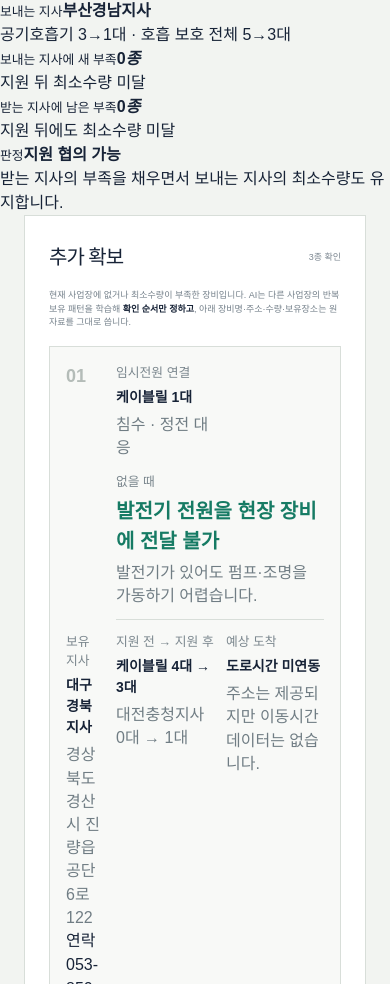
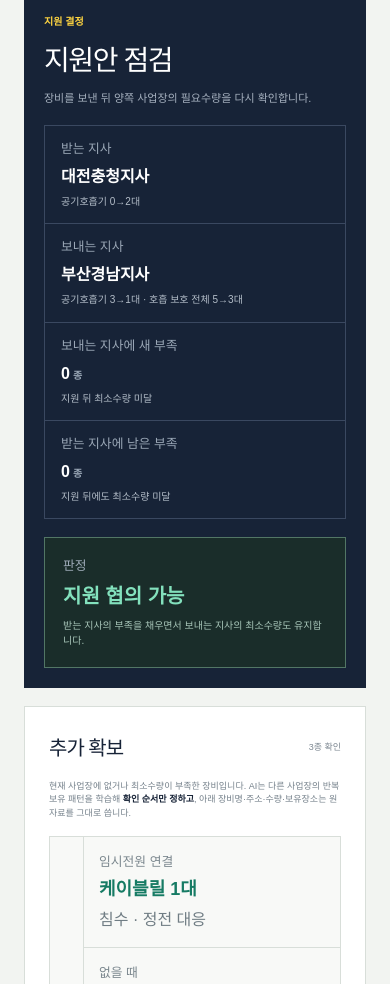
Before and after one commit to woals5420/hyeonjang-on, a Next.js app: page /recover in a window 390 px wide. Shown: the part 3617-4601 px from the top of the page. Built offline with nearby package versions, Linux system fonts and the light colour scheme.

Commit message:
지원안 점검과 추가 확보 화면 정돈

```diff
--- a/app/globals.css
+++ b/app/globals.css
@@ -783,6 +783,10 @@ footer .candidate-nav a { color: #aab5c1; }
 .support-route header > span { flex: none; padding: 5px 8px; border-radius: 2px; font-size: 10px; font-weight: 900; }
 .route-safe { background: #e8f3ed; color: var(--green); }
 .route-check { background: #fff1e7; color: #c65039; }
+.support-impact { display: grid; grid-template-columns: auto minmax(140px, .8fr) 1.4fr; gap: 12px; align-items: center; padding: 11px 14px; border-bottom: 1px solid var(--line); background: #fff8ec; }
+.support-impact b { padding: 4px 7px; background: #f0d981; color: #5f552f; font-size: 10px; }
+.support-impact strong { color: var(--navy); font-size: 12px; }
+.support-impact span { color: #68747c; font-size: 11px; line-height: 1.45; }
 .support-route-flow { display: grid; grid-template-columns: minmax(0, 1fr) 72px minmax(0, 1fr); align-items: stretch; }
 .support-route-flow > div { min-width: 0; padding: 16px 14px; }
 .support-route-flow > div:last-child { background: #eef4f0; }
@@ -793,37 +797,53 @@ footer .candidate-nav a { color: #aab5c1; }
 .support-route-flow > p b { color: var(--green); font-size: 15px; }
 .support-route-flow > p i { color: var(--green); font-size: 20px; font-style: normal; line-height: 1; }
 .support-route-flow > p small { margin-top: 3px; }
+.support-route-detail { display: grid; grid-template-columns: 1.45fr .75fr; border-top: 1px solid var(--line); }
+.support-route-detail > div { min-width: 0; padding: 11px 14px; background: #f8f9f7; }
+.support-route-detail > div + div { border-left: 1px solid var(--line); }
+.support-route-detail small { display: block; color: #7d898f; }
+.support-route-detail strong { display: block; margin: 5px 0 3px; overflow-wrap: anywhere; color: var(--navy); font-size: 12px; }
+.support-route-detail span { color: #6e7980; font-size: 10px; }
+.support-route-detail .route-time { background: #f3f0e4; }
+.support-route-detail .route-time strong { color: #796724; }
 .support-route > footer { display: flex; flex-wrap: wrap; gap: 6px; padding: 10px 12px; border-top: 1px solid var(--line); background: #f8f9f7; }
 .support-route > footer span { padding: 5px 7px; border: 1px solid #dce3de; background: #fff; color: #68757c; font-size: 10px; }
 .route-empty { margin: 0; padding: 20px 14px; color: #7b868d; }
 
-.balance-lab { display: grid; grid-template-columns: 180px 1fr 220px; gap: 18px; align-items: stretch; margin: 0 max(24px, calc((100vw - 1340px) / 2)) 18px; padding: 24px; background: var(--navy); color: #fff; }
-.balance-copy { align-self: center; }
-.balance-copy > span { color: var(--yellow); font-size: 10px; font-weight: 900; }
-.balance-copy h2 { margin: 8px 0 10px; font-size: 28px; letter-spacing: -.05em; }
-.balance-metrics { display: grid; grid-template-columns: repeat(3, 1fr); border-top: 1px solid #3a4860; border-left: 1px solid #3a4860; }
-.balance-metrics > div { display: flex; flex-direction: column; justify-content: center; min-width: 0; padding: 16px; border-right: 1px solid #3a4860; border-bottom: 1px solid #3a4860; }
-.balance-metrics small { display: block; min-height: 32px; color: #9aa7b6; line-height: 1.4; }
-.balance-metrics p { display: flex; align-items: center; gap: 7px; margin: 9px 0 0; }
-.balance-metrics strong { color: #fff; font-size: 20px; white-space: nowrap; }
-.balance-metrics p strong:last-child { color: var(--yellow); }
-.balance-metrics i { color: #6f7d90; font-style: normal; }
-.balance-check { display: flex; flex-direction: column; justify-content: center; padding: 18px; border: 1px solid #4c5b71; }
-.balance-check small { margin-bottom: 8px; color: #9eabb8; }
-.balance-check strong { font-size: 18px; line-height: 1.45; }
-.balance-safe { border-color: #527665; background: #1a2d2a; }
-.balance-safe strong { color: #83e1bd; }
-.balance-warning { border-color: #8b634f; background: #32251f; }
-.balance-warning strong { color: #ffb18c; }
+.support-check { display: grid; grid-template-columns: 180px minmax(0, 1fr) 230px; gap: 18px; align-items: stretch; margin: 0 max(24px, calc((100vw - 1340px) / 2)) 18px; padding: 24px; background: var(--navy); color: #fff; }
+.support-check-copy { align-self: center; }
+.support-check-copy > span { color: var(--yellow); font-size: 10px; font-weight: 900; }
+.support-check-copy h2 { margin: 8px 0; font-size: 28px; letter-spacing: -.05em; }
+.support-check-copy p { margin: 0; color: #a6b1bf; font-size: 11px; line-height: 1.55; }
+.support-check-metrics { display: grid; grid-template-columns: repeat(2, 1fr); border-top: 1px solid #3a4860; border-left: 1px solid #3a4860; }
+.support-check-metrics > div { min-width: 0; padding: 14px 16px; border-right: 1px solid #3a4860; border-bottom: 1px solid #3a4860; }
+.support-check-metrics small { display: block; color: #9aa7b6; line-height: 1.4; }
+.support-check-metrics strong { display: block; margin-top: 7px; overflow-wrap: anywhere; color: #fff; font-size: 16px; }
+.support-check-metrics strong em { margin-left: 3px; color: #9aa7b6; font-size: 10px; font-style: normal; }
+.support-check-metrics p { margin: 6px 0 0; color: #b3bdc8; font-size: 10px; line-height: 1.45; }
+.support-check-result { display: flex; flex-direction: column; justify-content: center; padding: 18px; border: 1px solid #4c5b71; }
+.support-check-result small { margin-bottom: 7px; color: #9eabb8; }
+.support-check-result strong { font-size: 20px; line-height: 1.35; }
+.support-check-result p { margin: 8px 0 0; font-size: 10px; line-height: 1.55; }
+.check-safe { border-color: #527665; background: #1a2d2a; }
+.check-safe strong { color: #83e1bd; }
+.check-safe p { color: #a8c6b9; }
+.check-warning { border-color: #8b634f; background: #32251f; }
+.check-warning strong { color: #ffb18c; }
+.check-warning p { color: #d4b3a1; }
 
-.placement-cards { display: grid; grid-template-columns: repeat(3, 1fr); gap: 10px; margin-top: 16px; }
-.placement-cards article { display: grid; grid-template-columns: 38px 1fr 1fr; gap: 12px; padding: 16px; border: 1px solid var(--line); background: #f8f9f7; }
-.placement-cards article > span { grid-row: 1/3; color: #b4bcb8; font-size: 18px; font-weight: 900; }
-.placement-cards article > div:first-of-type { grid-column: 2/-1; padding-bottom: 12px; border-bottom: 1px solid var(--line); }
+.placement-cards { display: grid; grid-template-columns: 1fr; gap: 10px; margin-top: 16px; }
+.placement-cards article { display: grid; grid-template-columns: 38px minmax(150px, 1.05fr) minmax(160px, 1fr) minmax(190px, 1.2fr) minmax(170px, 1fr) minmax(150px, .8fr); gap: 0; border: 1px solid var(--line); background: #f8f9f7; }
+.placement-cards article > span { display: grid; place-items: center; padding: 16px 8px; border-right: 1px solid var(--line); color: #b4bcb8; font-size: 18px; font-weight: 900; }
+.placement-cards article > header, .placement-cards article > div { min-width: 0; padding: 15px; border-right: 1px solid var(--line); }
+.placement-cards article > div:last-child { border-right: 0; }
 .placement-cards small { display: block; color: #7b878e; }
 .placement-cards strong { display: block; margin-top: 5px; color: var(--navy); font-size: 14px; }
-.placement-cards article > div:first-of-type strong { color: var(--green); font-size: 20px; }
+.placement-cards article > header strong { color: var(--green); font-size: 18px; }
 .placement-cards p { margin: 5px 0 0; color: #707d84; line-height: 1.45; }
+.placement-route span { display: block; margin-top: 5px; color: #7c878d; font-size: 10px; }
+.placement-balance { background: #eef4f0; }
+.placement-time { background: #f3f0e4; }
+.placement-time strong { color: #796724; }
 .placement-empty { grid-column: 1/-1; margin: 0 !important; padding: 22px; border: 1px solid var(--line); background: #f8f9f7; color: #6f7c83 !important; text-align: center; }
 .placement-legend, .model-use-tags { display: flex; flex-wrap: wrap; gap: 7px; margin-top: 13px; }
 .placement-legend span, .model-use-tags span { padding: 6px 9px; border: 1px solid #dce3de; background: #f7f9f7; color: #64736b; font-size: 10px; font-weight: 900; }
@@ -858,9 +878,13 @@ footer .candidate-nav a { color: #aab5c1; }
   .incident-brief .incident-sequence { grid-column: 1/-1; }
   .ai-plan-summary { grid-template-columns: repeat(2, 1fr); }
   .model-status { grid-template-columns: 1fr; gap: 7px; }
-  .balance-lab { grid-template-columns: 160px 1fr; }
-  .balance-check { grid-column: 1/-1; flex-direction: row; align-items: center; justify-content: space-between; }
-  .balance-check small { margin: 0; }
+  .support-check { grid-template-columns: 160px 1fr; }
+  .support-check-result { grid-column: 1/-1; }
+  .placement-cards article { grid-template-columns: 38px repeat(2, minmax(0, 1fr)); }
+  .placement-cards article > span { grid-row: 1/4; }
+  .placement-cards article > header, .placement-cards article > div { border-bottom: 1px solid var(--line); }
+  .placement-cards article > div:nth-last-child(-n+2) { border-bottom: 0; }
+  .placement-cards article > div:last-child { grid-column: 2/-1; }
 }
 
 @media (max-width: 700px) {
@@ -872,16 +896,22 @@ footer .candidate-nav a { color: #aab5c1; }
   .ai-priority { grid-template-columns: 1fr; }
   .ai-priority span { text-align: left; }
   .support-plan-strip { grid-template-columns: 1fr 1fr; }
-  .placement-cards { grid-template-columns: 1fr; }
-  .balance-lab { grid-template-columns: 1fr; }
-  .balance-check { grid-column: auto; }
-  .balance-metrics { grid-template-columns: 1fr; }
-  .balance-metrics small { min-height: 0; }
+  .support-impact { grid-template-columns: 1fr; gap: 6px; }
+  .support-route-detail { grid-template-columns: 1fr; }
+  .support-route-detail > div + div { border-top: 1px solid var(--line); border-left: 0; }
+  .placement-cards article { grid-template-columns: 34px 1fr; }
+  .placement-cards article > span { grid-row: 1/6; }
+  .placement-cards article > header, .placement-cards article > div { grid-column: 2; border-right: 0; border-bottom: 1px solid var(--line); }
+  .placement-cards article > div:nth-last-child(-n+2) { border-bottom: 1px solid var(--line); }
+  .placement-cards article > div:last-child { grid-column: 2; border-bottom: 0; }
+  .support-check { grid-template-columns: 1fr; }
+  .support-check-result { grid-column: auto; }
+  .support-check-metrics { grid-template-columns: 1fr; }
 }
 
 @media (max-width: 460px) {
   .support-route-flow { grid-template-columns: minmax(0, 1fr) 54px minmax(0, 1fr); }
   .support-route-flow > div { padding: 14px 10px; }
   .support-route-flow strong { font-size: 14px; }
-  .balance-lab { padding: 20px; }
+  .support-check { padding: 20px; }
 }
```
